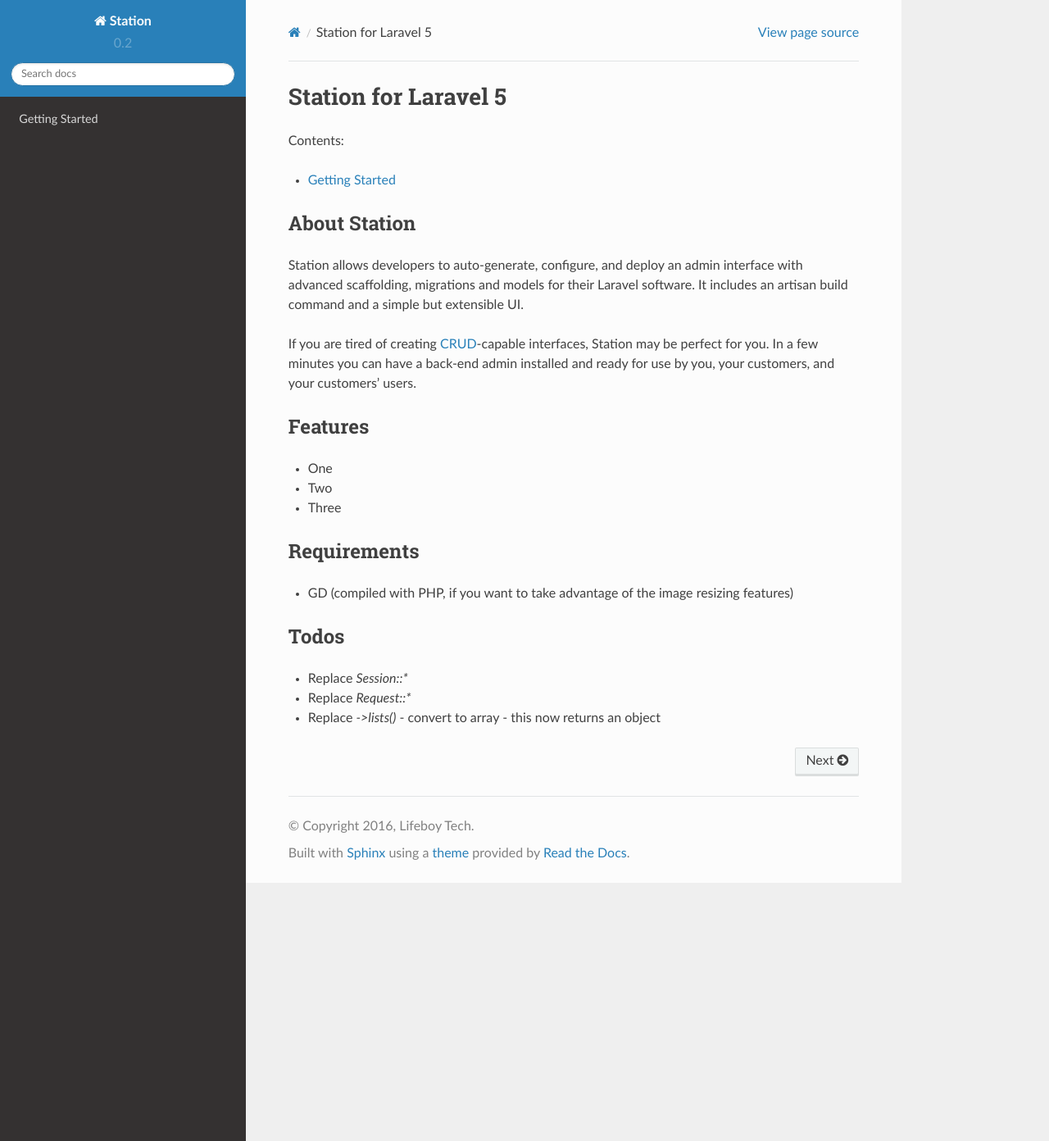
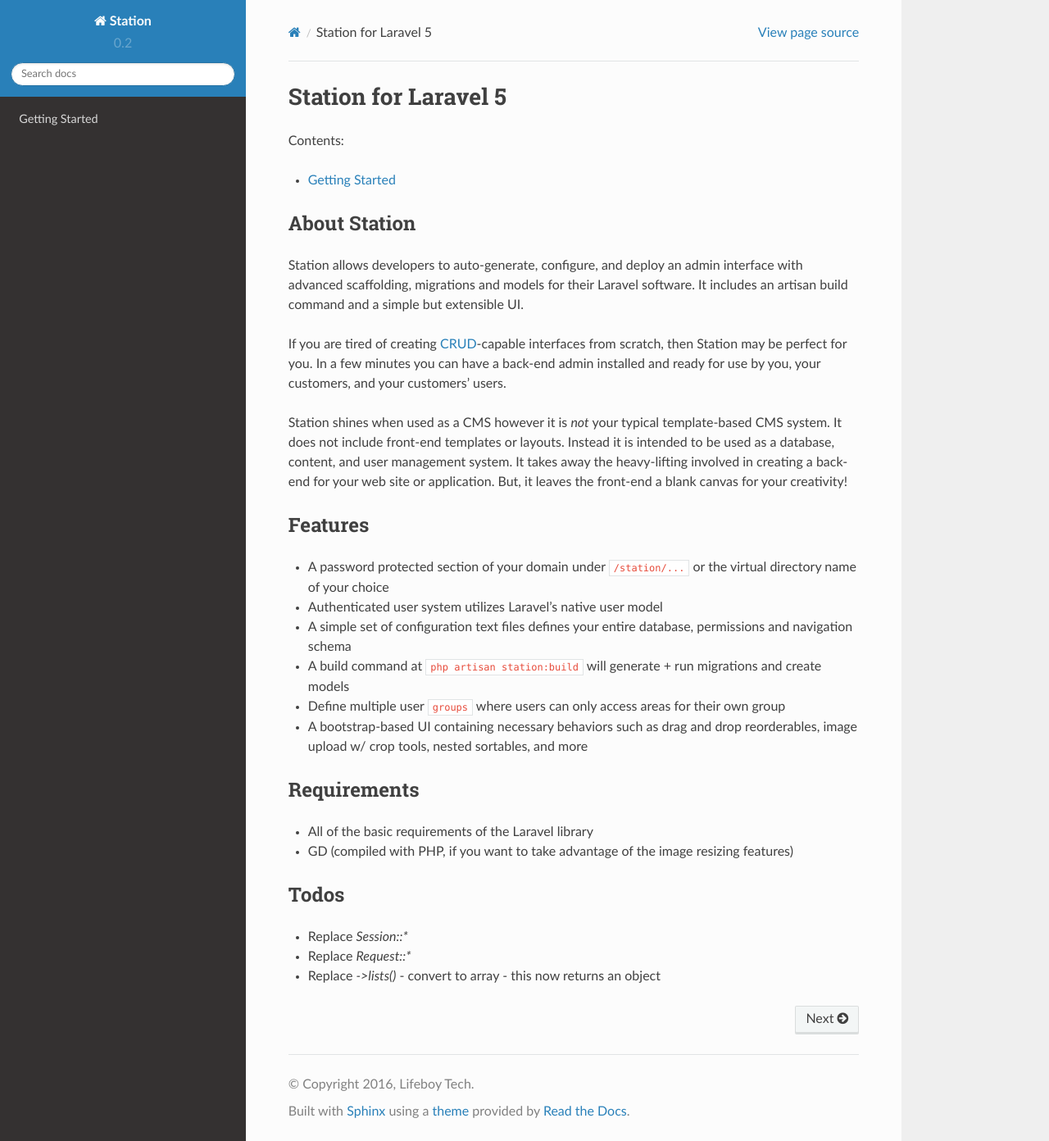
Before and after one commit to LifeboyTech/station, a Sphinx documentation site: the page built from docs/index.rst, in a window 1280 px wide and 1392 px high. Shown: the whole window at 82% size. Built offline with Sphinx 7.4.7 and the Read the Docs theme 2.0.0, drawn with Linux system fonts in a browser that asks for light colours.

Commit message:
docs: more info on index

```diff
--- a/docs/index.rst
+++ b/docs/index.rst
@@ -19,18 +19,24 @@
 
 Station allows developers to auto-generate, configure, and deploy an admin interface with advanced scaffolding, migrations and models for their Laravel software. It includes an artisan build command and a simple but extensible UI.
 
-If you are tired of creating `CRUD <https://en.wikipedia.org/wiki/Create,_read,_update_and_delete>`_-capable interfaces, Station may be perfect for you. In a few minutes you can have a back-end admin installed and ready for use by you, your customers, and your customers' users.
+If you are tired of creating `CRUD <https://en.wikipedia.org/wiki/Create,_read,_update_and_delete>`_-capable interfaces from scratch, then Station may be perfect for you. In a few minutes you can have a back-end admin installed and ready for use by you, your customers, and your customers' users.
+
+Station shines when used as a CMS however it is *not* your typical template-based CMS system. It does not include front-end templates or layouts. Instead it is intended to be used as a database, content, and user management system. It takes away the heavy-lifting involved in creating a back-end for your web site or application. But, it leaves the front-end a blank canvas for your creativity!
 
 Features
 --------
 
-* One
-* Two
-* Three
+* A password protected section of your domain under ``/station/...`` or the virtual directory name of your choice
+* Authenticated user system utilizes Laravel's native user model
+* A simple set of configuration text files defines your entire database, permissions and navigation schema
+* A build command at ``php artisan station:build`` will generate + run migrations and create models
+* Define multiple user ``groups`` where users can only access areas for their own group
+* A bootstrap-based UI containing necessary behaviors such as drag and drop reorderables, image upload w/ crop tools, nested sortables, and more
 
 Requirements
 ------------
 
+* All of the basic requirements of the Laravel library
 * GD (compiled with PHP, if you want to take advantage of the image resizing features)
 
 Todos
```
Also changed, not shown: 5 other files.
